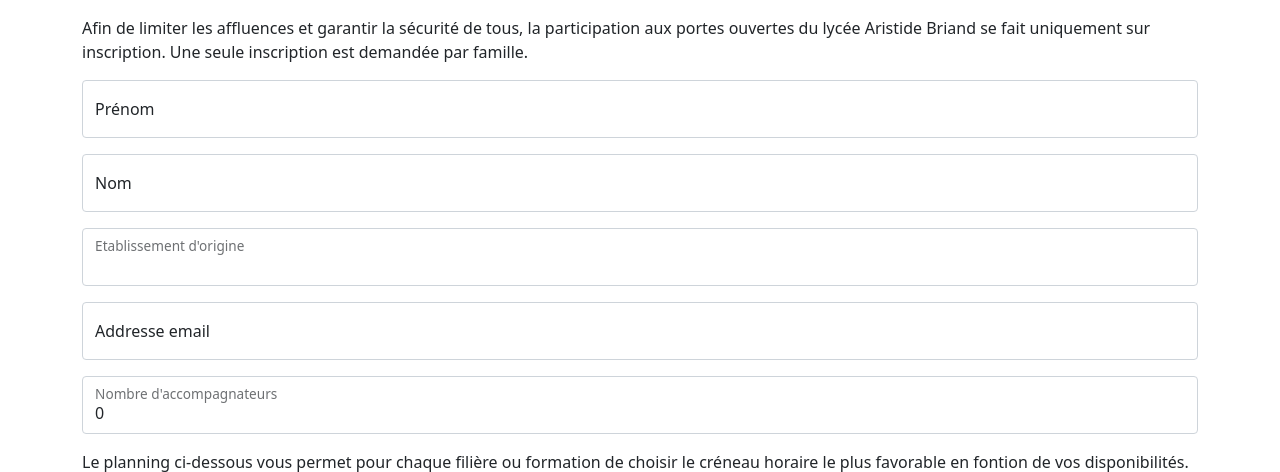
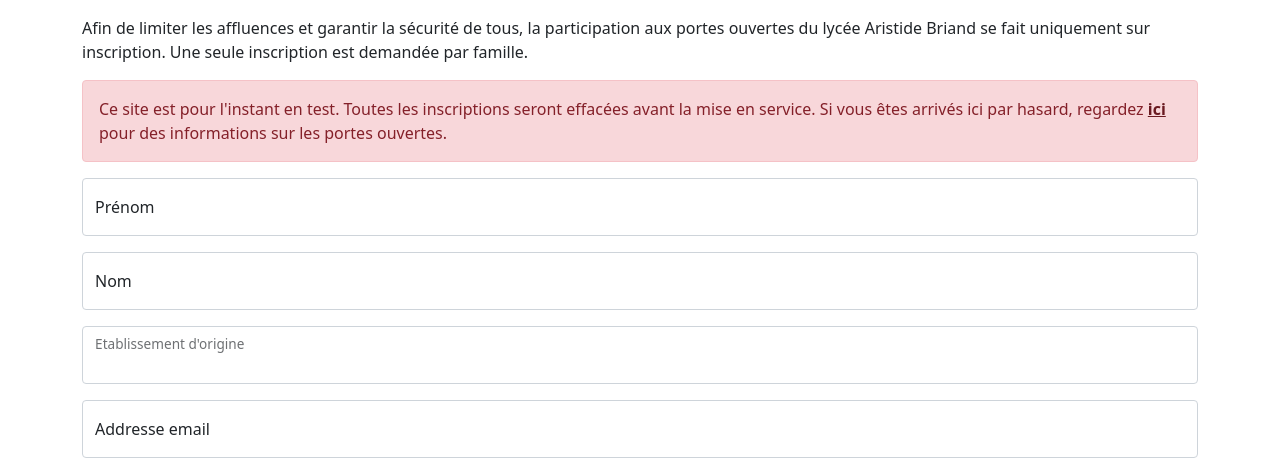
Before and after one commit to matteli/pop, a Django app: page /inscription/ in a window 1280 px wide. Shown: the part 66-538 px from the top of the page. Run offline with Django 3.2, Linux system fonts and the light colour scheme; tables that the repository leaves empty hold one stand-in row (values such as "Sample post"); parts of the project's set-up code (start-up, migrations or seed data) failed here and were passed over; some libraries are stand-ins or nearby versions.

Commit message:
add beta test feature

```diff
--- a/schedule_booking/jinja2/scheduling_page_booking.html
+++ b/schedule_booking/jinja2/scheduling_page_booking.html
@@ -14,6 +14,11 @@
 
 {% block content %}
 <p>Afin de limiter les affluences et garantir la sécurité de tous, la participation aux portes ouvertes du lycée Aristide Briand se fait uniquement sur inscription. Une seule inscription est demandée par famille.</p>
+{% if config.beta_test %}
+<div class="alert alert-danger" id="schedulingerror" role="alert">
+  Ce site est pour l'instant en test. Toutes les inscriptions seront effacées avant la mise en service. Si vous êtes arrivés ici par hasard, regardez <a class="alert-link" href="https://aristide-briand.paysdelaloire.e-lyco.fr/">ici</a> pour des informations sur les portes ouvertes.
+</div>
+{% endif %}
 <form method="POST" id="form">
   {{ csrf_input }}
   <div class="form-floating mb-3">
--- a/schedule_booking/models.py
+++ b/schedule_booking/models.py
@@ -43,6 +43,10 @@
     )
     send_email_confirmation = models.BooleanField(
         default=False, help_text="Envoie un email de confirmation d'inscription."
+    )
+    beta_test = models.BooleanField(
+        default=True,
+        help_text="Permet d'afficher des messages qui préviennent les visiteurs que le site en version de test.",
     )
 
     def __str__(self):
```
